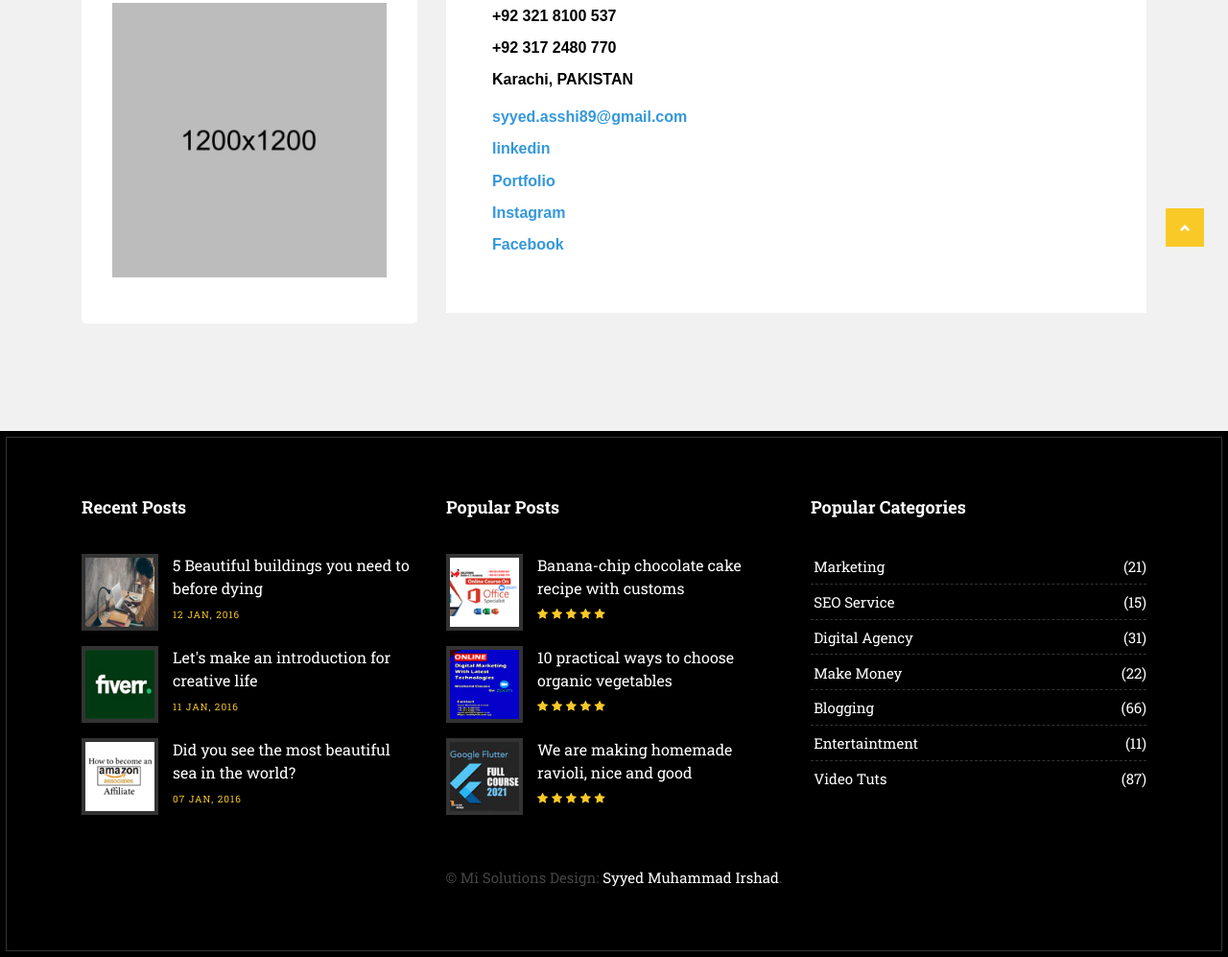
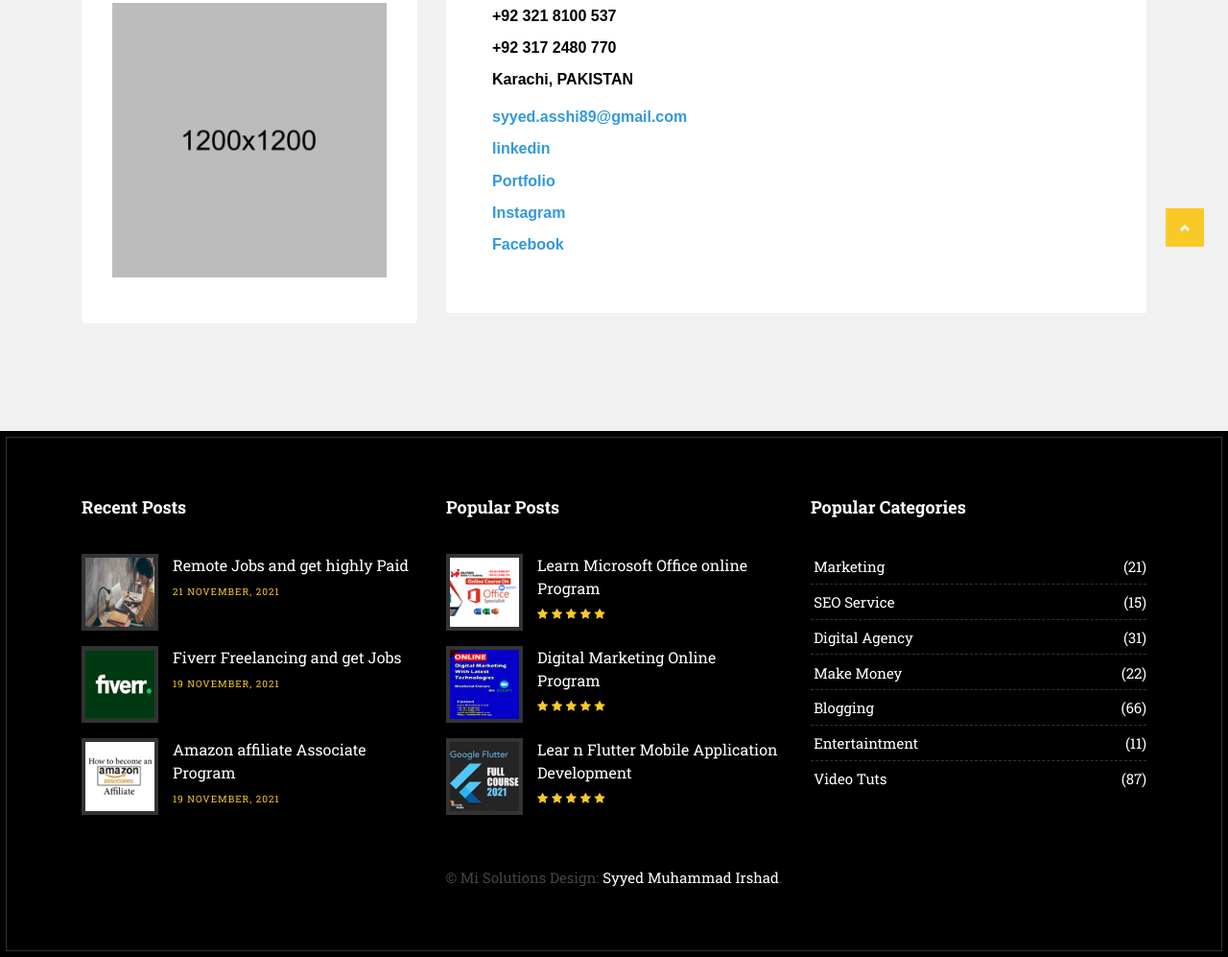
Before and after one commit to muhammadirshad89/misolutions, a plain HTML site: page public/Posts/marketing-contact.html in a window 1280 px wide. Shown: the part 643-1640 px from the top of the page at 96% size. Drawn offline with Linux system fonts and the light colour scheme.

Commit message:
sixth modified

```diff
--- a/public/Posts/marketing-contact.html
+++ b/public/Posts/marketing-contact.html
@@ -214,24 +214,24 @@
                                     <a href="marketing-single.html" class="list-group-item list-group-item-action flex-column align-items-start">
                                         <div class="w-100 justify-content-between">
                                             <img src="upload/small_04.jpg" alt="" class="img-fluid float-left">
-                                            <h5 class="mb-1">5 Beautiful buildings you need to before dying</h5>
-                                            <small>12 Jan, 2016</small>
+                                            <h5 class="mb-1">Remote Jobs and get highly Paid</h5>
+                                            <small>21 November, 2021</small>
                                         </div>
                                     </a>
 
                                     <a href="marketing-single.html" class="list-group-item list-group-item-action flex-column align-items-start">
                                         <div class="w-100 justify-content-between">
                                             <img src="upload/small_05.jpg" alt="" class="img-fluid float-left">
-                                            <h5 class="mb-1">Let's make an introduction for creative life</h5>
-                                            <small>11 Jan, 2016</small>
+                                            <h5 class="mb-1">Fiverr Freelancing and get Jobs</h5>
+                                            <small>19 November, 2021</small>
                                         </div>
                                     </a>
 
                                     <a href="marketing-single.html" class="list-group-item list-group-item-action flex-column align-items-start">
                                         <div class="w-100 last-item justify-content-between">
                                             <img src="upload/small_06.jpg" alt="" class="img-fluid float-left">
-                                            <h5 class="mb-1">Did you see the most beautiful sea in the world?</h5>
-                                            <small>07 Jan, 2016</small>
+                                            <h5 class="mb-1">Amazon affiliate Associate Program</h5>
+                                            <small>19 November, 2021</small>
                                         </div>
                                     </a>
                                 </div>
@@ -247,7 +247,7 @@
                                     <a href="marketing-single.html" class="list-group-item list-group-item-action flex-column align-items-start">
                                         <div class="w-100 justify-content-between">
                                             <img src="upload/small_01.jpg" alt="" class="img-fluid float-left">
-                                            <h5 class="mb-1">Banana-chip chocolate cake recipe with customs</h5>
+                                            <h5 class="mb-1">Learn Microsoft Office online Program</h5>
                                             <span class="rating">
                                                 <i class="fa fa-star"></i>
                                                 <i class="fa fa-star"></i>
@@ -261,7 +261,7 @@
                                     <a href="marketing-single.html" class="list-group-item list-group-item-action flex-column align-items-start">
                                         <div class="w-100 justify-content-between">
                                             <img src="upload/small_02.jpg" alt="" class="img-fluid float-left">
-                                            <h5 class="mb-1">10 practical ways to choose organic vegetables</h5>
+                                            <h5 class="mb-1">Digital Marketing Online Program</h5>
                                             <span class="rating">
                                                 <i class="fa fa-star"></i>
                                                 <i class="fa fa-star"></i>
@@ -275,7 +275,7 @@
                                     <a href="marketing-single.html" class="list-group-item list-group-item-action flex-column align-items-start">
                                         <div class="w-100 last-item justify-content-between">
                                             <img src="upload/small_03.jpg" alt="" class="img-fluid float-left">
-                                            <h5 class="mb-1">We are making homemade ravioli, nice and good</h5>
+                                            <h5 class="mb-1">Lear n Flutter Mobile Application Development</h5>
                                             <span class="rating">
                                                 <i class="fa fa-star"></i>
                                                 <i class="fa fa-star"></i>
@@ -317,6 +317,7 @@
             </div><!-- end container -->
         </footer><!-- end footer -->
 
+
         <div class="dmtop">Scroll to Top</div>
 
     </div><!-- end wrapper -->
```
